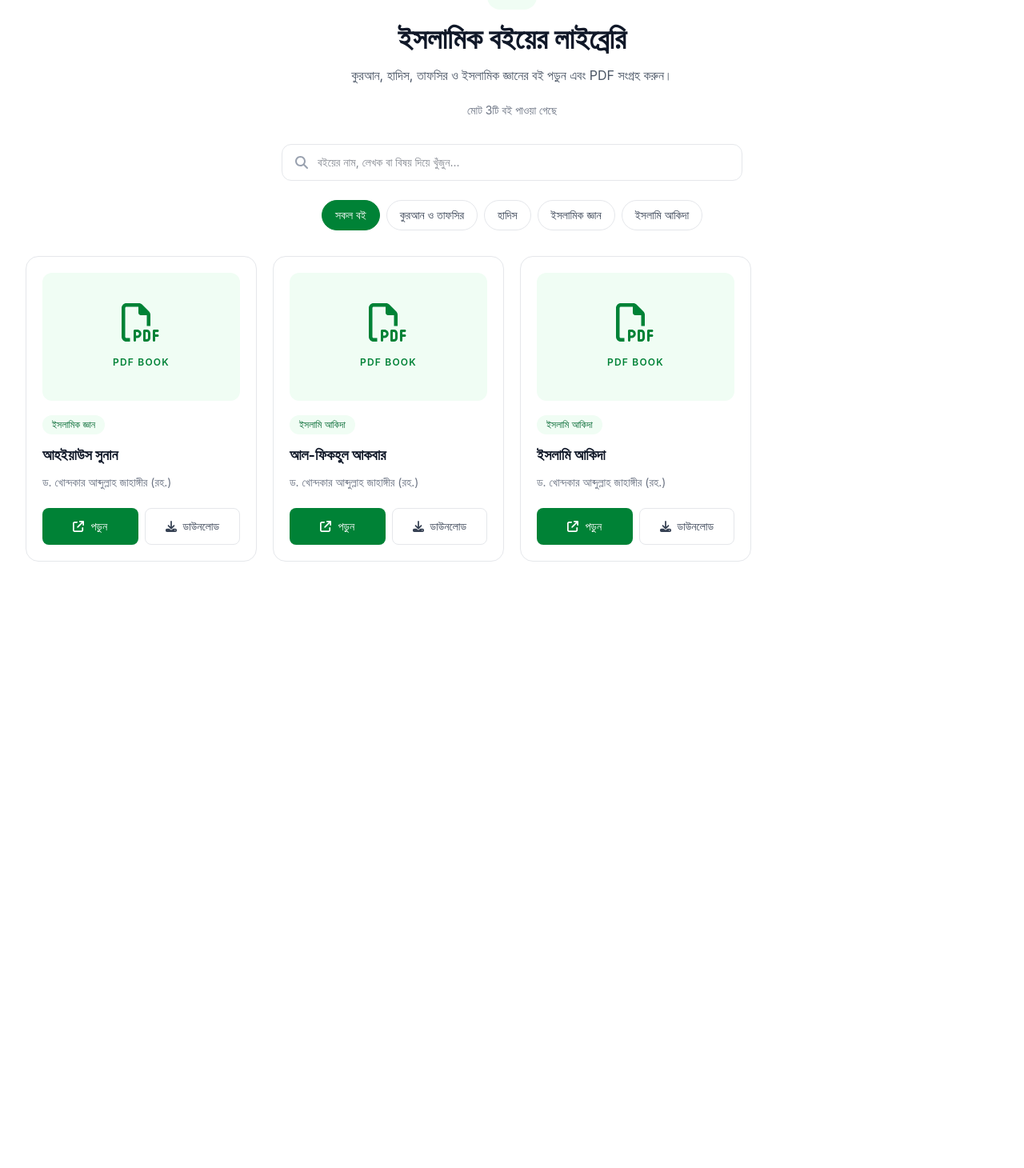
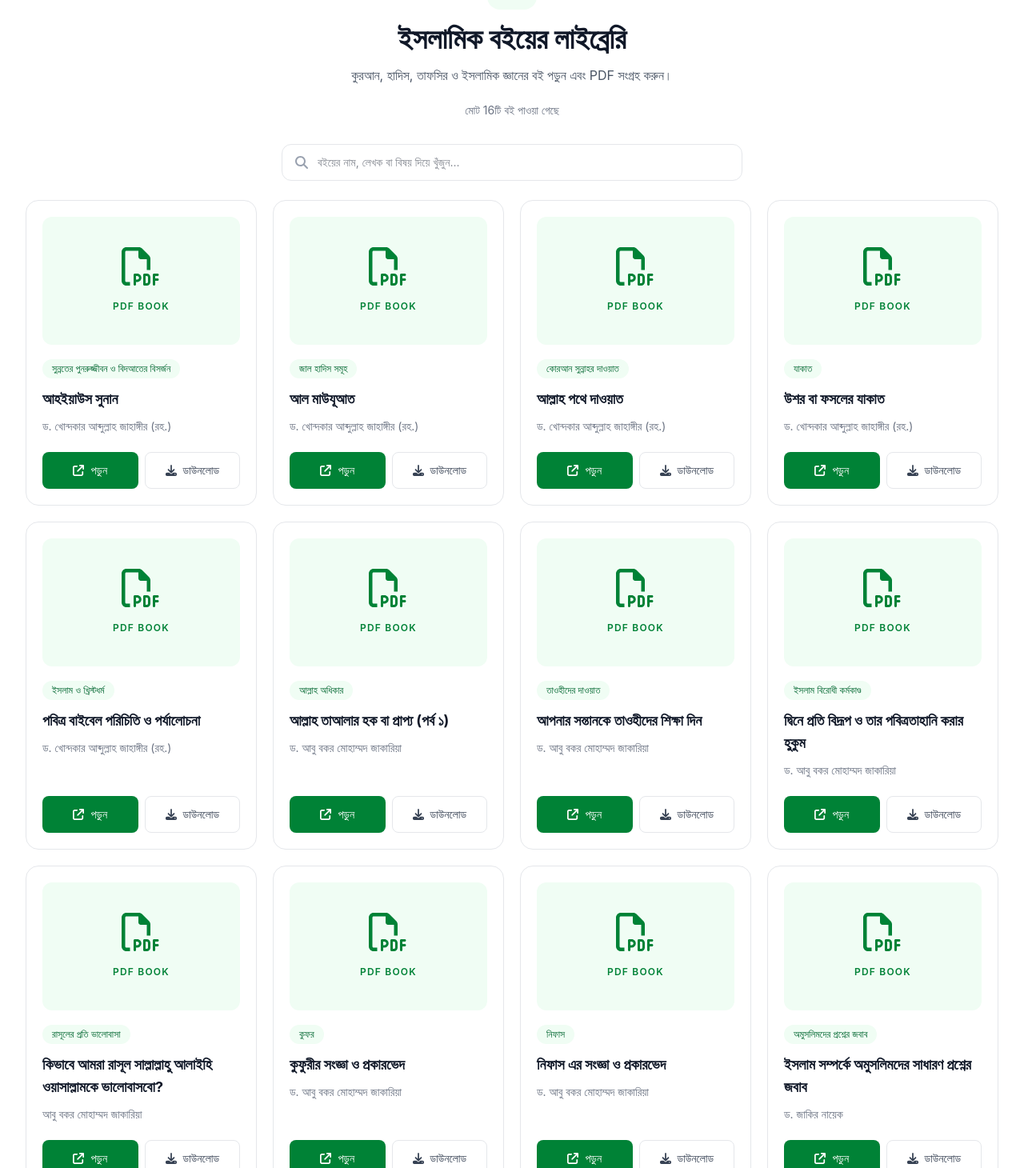
Before and after one commit to iamfaisalahammed/salafi, a React (Vite) app: page /ExploreLibrary in a window 1280 px wide. Shown: the part 90-1550 px from the top of the page at 80% size. Before the commit the page ends 832 px from the top, so only its background shows below. Built offline with nearby package versions, Linux system fonts and the light colour scheme.

Commit message:
explore-book-updated

```diff
--- a/public/data/books.json
+++ b/public/data/books.json
@@ -3,21 +3,112 @@
     "id": 1,
     "title": "আহইয়াউস সুনান",
     "author": "ড. খোন্দকার আব্দুল্লাহ জাহাঙ্গীর (রহ.)",
-    "category": "ইসলামিক জ্ঞান",
-    "fileId": "https://drive.google.com/file/d/1_qWQFzL2TNchjVGk26uLwzeyXySGZEbR/view?usp=drive_link"
+    "category": "সুন্নতের পুনরুজ্জীবন ও বিদআতের বিসর্জন",
+    "fileId": "https://drive.google.com/file/d/1_qWQFzL2TNchjVGk26uLwzeyXySGZEbR/view?usp=drivesdk"
   },
   {
     "id": 2,
-    "title": "আল-ফিকহুল আকবার",
+    "title": "আল মাউযূআত",
     "author": "ড. খোন্দকার আব্দুল্লাহ জাহাঙ্গীর (রহ.)",
-    "category": "ইসলামি আকিদা",
-    "fileId": "https://drive.google.com/file/d/1Xvrfps2vIp46DpODeshF5R-FY5SBaB32/view?usp=sharing"
+    "category": "জাল হাদিস সমূহ",
+    "fileId": "https://drive.google.com/file/d/1GNbi9xhAcR8ddSxb1TCUUW8YRYFFf3Ko/view?usp=drivesdk"
   },
   {
     "id": 3,
-    "title": "ইসলামি আকিদা",
+    "title": "আল্লাহ পথে দাওয়াত",
     "author": "ড. খোন্দকার আব্দুল্লাহ জাহাঙ্গীর (রহ.)",
-    "category": "ইসলামি আকিদা",
-    "fileId": "https://drive.google.com/file/d/1WdxHqXuTUou7-QfIc3wp7VycmqTZU8zr/view?usp=drive_link"
+    "category": "কোরআন সুন্নাহর দাওয়াত",
+    "fileId": "https://drive.google.com/file/d/1y-DgnTB6ez7Djr1oTv_uzf8rVWVjAT7D/view?usp=drivesdk"
+  },
+  {
+    "id": 4,
+    "title": "উশর বা ফসলের যাকাত",
+    "author": "ড. খোন্দকার আব্দুল্লাহ জাহাঙ্গীর (রহ.)",
+    "category": "যাকাত",
+    "fileId": "https://drive.google.com/file/d/1oi9-0hyoW7mAzeGXiUYDaEgylGtMJnWO/view?usp=drivesdk"
+  },
+  {
+    "id": 5,
+    "title": "পবিত্র বাইবেল পরিচিতি ও পর্যালোচনা",
+    "author": "ড. খোন্দকার আব্দুল্লাহ জাহাঙ্গীর (রহ.)",
+    "category": "ইসলাম ও খ্রিস্টধর্ম",
+    "fileId": "https://drive.google.com/file/d/1eP-gBzH_1QDYPd9DQg3x_sm7KA7qdagw/view?usp=drivesdk"
+  },
+  {
+    "id": 6,
+    "title": "আল্লাহ তাআলার হক বা প্রাপ্য (পর্ব ১)",
+    "author": "ড. আবু বকর মোহাম্মদ জাকারিয়া",
+    "category": "আল্লাহ অধিকার",
+    "fileId": "https://drive.google.com/file/d/1eZqzOBaj2VGFOyB4t91UUaokwiyXm0lY/view?usp=drivesdk"
+  },
+  {
+    "id": 7,
+    "title": "আপনার সন্তানকে তাওহীদের শিক্ষা দিন",
+    "author": "ড. আবু বকর মোহাম্মদ জাকারিয়া",
+    "category": "তাওহীদের দাওয়াত",
+    "fileId": "https://drive.google.com/file/d/1evymu2PbSiJ3NvjUrx94AqwHW4FXduAY/view?usp=drivesdk"
+  },
+  {
+    "id": 8,
+    "title": "দ্বিনে প্রতি বিদ্রূপ ও তার পবিত্রতাহানি করার হুকুম",
+    "author": "ড. আবু বকর মোহাম্মদ জাকারিয়া",
+    "category": "ইসলাম বিরোধী কর্মকাণ্ড",
+    "fileId": "https://drive.google.com/file/d/1LnDTgKP9CKjZgE9QDFQh-C6XdCb5V4M6/view?usp=drivesdk"
+  },
+  {
+    "id": 9,
+    "title": "কিভাবে আমরা রাসূল সাল্লাল্লাহু আলাইহি ওয়াসাল্লামকে ভালোবাসবো?",
+    "author": "আবু বকর মোহাম্মদ জাকারিয়া",
+    "category": "রাসূলের প্রতি ভালোবাসা",
+    "fileId": "https://drive.google.com/file/d/1OB7WdAE0nsxs4UMN4Bn_jmZmHioI0wS6/view?usp=drivesdk"
+  },
+  {
+    "id": 10,
+    "title": "কুফুরীর সংজ্ঞা ও প্রকারভেদ",
+    "author": "ড. আবু বকর মোহাম্মদ জাকারিয়া",
+    "category": "কুফর",
+    "fileId": "https://drive.google.com/file/d/1julcW0ud9CEFThUgVfxm1yl5VJu5nMPL/view?usp=drivesdk"
+  },
+  {
+    "id": 11,
+    "title": "নিফাস এর সংজ্ঞা ও প্রকারভেদ",
+    "author": "ড. আবু বকর মোহাম্মদ জাকারিয়া",
+    "category": "নিফাস",
+    "fileId": "https://drive.google.com/file/d/1WUarzwvjcChskIQN9cWMC4j5gK6HnKFB/view?usp=drivesdk"
+  },
+  {
+    "id": 12,
+    "title": "ইসলাম সম্পর্কে অমুসলিমদের সাধারণ প্রশ্নের জবাব",
+    "author": "ড. জাকির নায়েক",
+    "category": "অমুসলিমদের প্রশ্নের জবাব",
+    "fileId": "https://drive.google.com/file/d/1GgKuCZqhbqzfCyj-JrqhOd4lPgrhxiUG/view?usp=drivesdk"
+  },
+  {
+    "id": 13,
+    "title": "শির্কের সংজ্ঞা ও প্রকারভেদ",
+    "author": "ড. আবু বকর মোহাম্মদ জাকারিয়া",
+    "category": "শিরক",
+    "fileId": "https://drive.google.com/file/d/16NnTAi_qo32cf29iu65ocYQWpkGqGW3N/view?usp=drivesdk"
+  },
+  {
+    "id": 14,
+    "title": "সহীহ হাদিসের আলোকে ঈদের অতিরিক্ত তাকবীর",
+    "author": "ড. খোন্দকার আব্দুল্লাহ জাহাঙ্গীর (রহ.)",
+    "category": "ঈদের তাকবীর",
+    "fileId": "https://drive.google.com/file/d/1T_z4eSa1tgmin9sM8Aen915F4zyAsepw/view?usp=drivesdk"
+  },
+  {
+    "id": 15,
+    "title": "ইসলামে আকীদার প্রাচীনতম গ্রন্থ",
+    "author": "ইমাম আবু হানিফা (রহ.)",
+    "category": "আকিদা",
+    "fileId": "https://drive.google.com/file/d/1Xvrfps2vIp46DpODeshF5R-FY5SBaB32/view?usp=drivesdk"
+  },
+  {
+    "id": 16,
+    "title": "ফিকহুস সুনানি ওয়াল আসার (১ খন্ড)",
+    "author": "ড. খন্দকার আব্দুল্লাহ জাহাঙ্গীর (রহ.)",
+    "category": "ফিকাহ",
+    "fileId": "https://drive.google.com/file/d/1KLnrLvp4ukzmI7u1ixMT1eXeN8Mjnnaw/view?usp=drivesdk"
   }
 ]
--- a/src/Pages/ExploreLibrary/ExploreLibrary.jsx
+++ b/src/Pages/ExploreLibrary/ExploreLibrary.jsx
@@ -7,13 +7,7 @@ import {
   FaArrowUpRightFromSquare,
 } from "react-icons/fa6";
 
-const categories = [
-  "সকল বই",
-  "কুরআন ও তাফসির",
-  "হাদিস",
-  "ইসলামিক জ্ঞান",
-  "ইসলামি আকিদা",
-];
+
 
 const getDriveFileId = (fileUrl) => {
   if (!fileUrl || typeof fileUrl !== "string") {
@@ -187,24 +181,7 @@ const ExploreLibrary = () => {
           </div>
         </div>
 
-        {/* Categories */}
-        <div className="mb-8 flex flex-wrap justify-center gap-2">
-          {categories.map((item) => (
-            <button
-              key={item}
-              type="button"
-              onClick={() => setCategory(item)}
-              aria-pressed={category === item}
-              className={`rounded-full border px-4 py-2 text-sm transition ${
-                category === item
-                  ? "border-green-700 bg-green-700 text-white"
-                  : "border-gray-200 bg-white text-gray-700 hover:border-green-600 hover:text-green-700"
-              }`}
-            >
-              {item}
-            </button>
-          ))}
-        </div>
+
 
         {/* Loading */}
         {loading ? (
--- a/src/Sections/Banner.jsx
+++ b/src/Sections/Banner.jsx
@@ -409,9 +409,9 @@ const Banner = () => {
             <div className="mt-7 flex justify-center lg:justify-start">
               <Link
                 to="/ExploreLibrary"
-                className="group inline-flex min-h-12 items-center justify-center gap-3 rounded-xl bg-emerald-700 px-6 py-3 font-semibold text-white shadow-sm transition-colors hover:bg-emerald-800 focus:outline-none focus:ring-2 focus:ring-emerald-600 focus:ring-offset-2"
+                className="group inline-flex min-h-12 items-center justify-center  btn btn-outline gap-3 rounded-xl bg-emerald-700 px-6 py-3 font-semibold text-white shadow-sm transition-colors hover:bg-emerald-800 focus:outline-none focus:ring-2 focus:ring-emerald-600 focus:ring-offset-2"
               >
-                <FaBookOpen className="text-lg" />
+                <FaBookOpen className="text-lg animate-bounce" />
               ডিজিটাল লাইব্রেরি
                 <FaArrowRight className="transition-transform group-hover:translate-x-1" />
               </Link>
```
